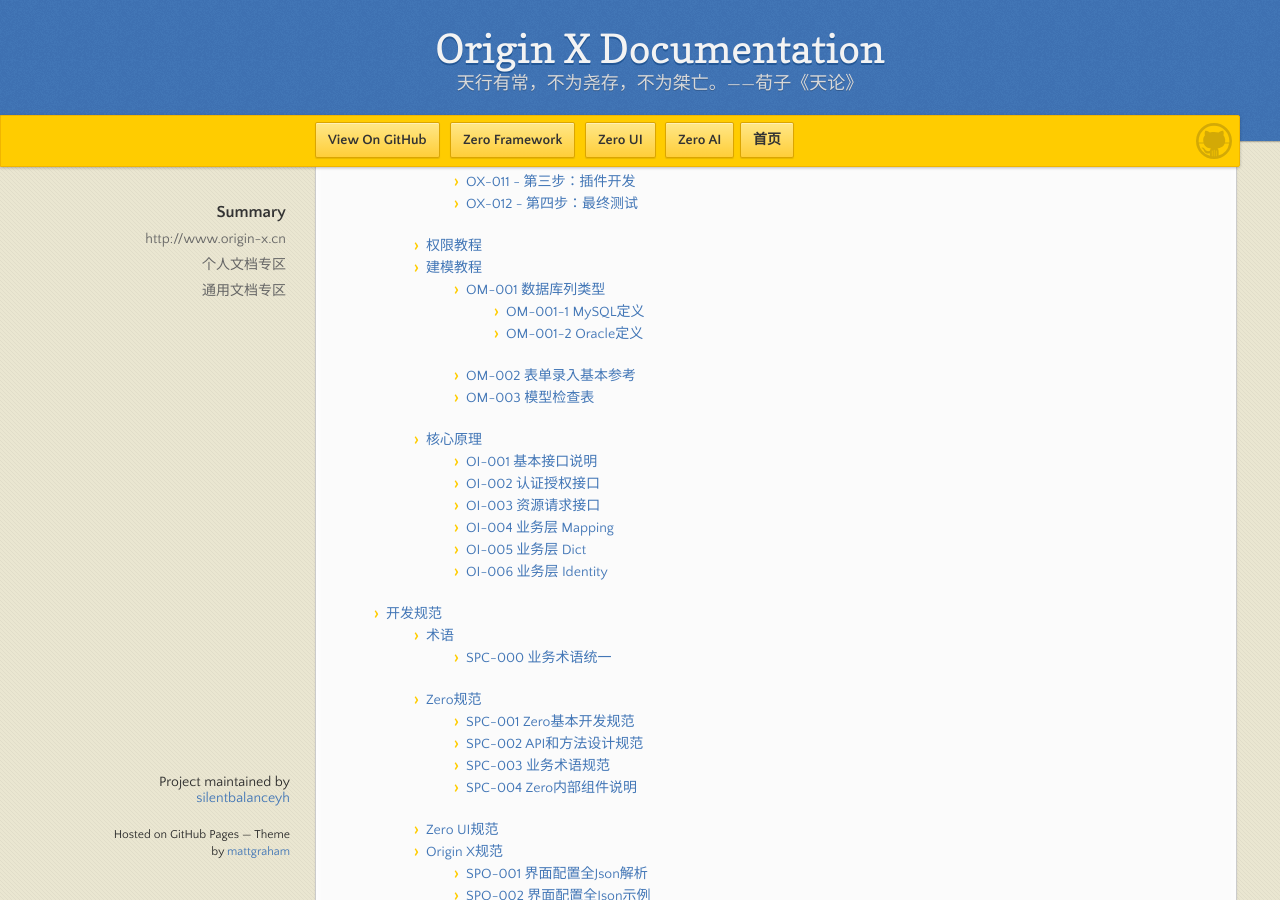
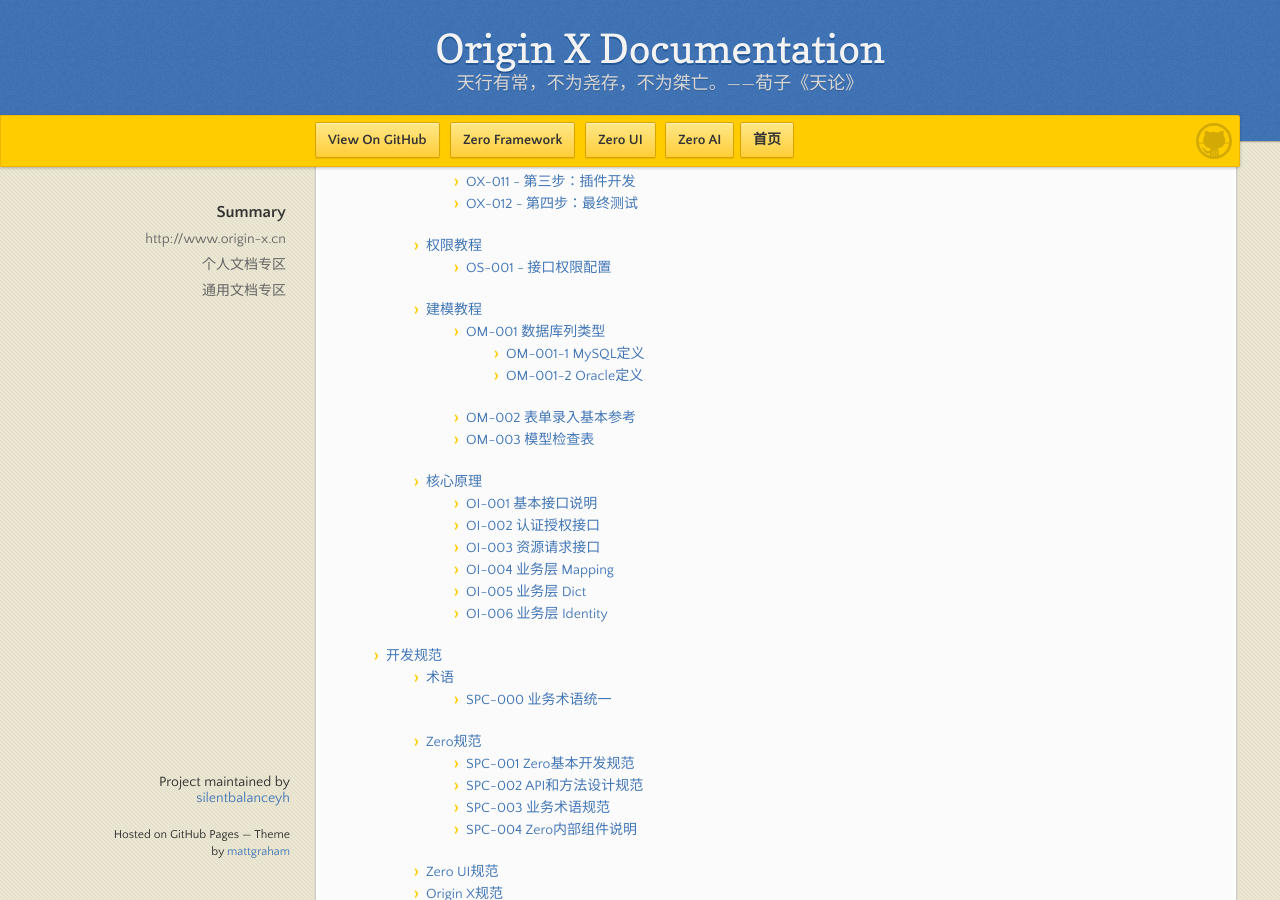
Before and after one commit to silentbalanceyh/mi-kb, a Jekyll site: the page built from SUMMARY.md, in a window 1280 px wide and 900 px high, scrolled down 2034 px. Built offline with Jekyll 4.4.1, drawn with Linux system fonts in a browser that asks for light colours; our own code applies the rules of GitHub Pages for plain Markdown files.

Commit message:
Updates origin-x-engine/main.md
Auto commit by GitBook Editor

```diff
--- a/SUMMARY.md
+++ b/SUMMARY.md
@@ -83,6 +83,7 @@
     * [OX-011 - 第三步：插件开发](origin-x-engine/1-oxshi-shi-jiao-cheng/ox-011-di-san-bu-ff1a-tong-dao-ce-shi.md)
     * [OX-012 - 第四步：最终测试](origin-x-engine/1-oxshi-shi-jiao-cheng/ox-012-di-si-bu-ff1a-zui-zhong-ce-shi.md)
   * [权限教程](origin-x-engine/quan-xian-jiao-cheng.md)
+    * [OS-001 - 接口权限配置](origin-x-engine/quan-xian-jiao-cheng/os-001-jie-kou-quan-xian-pei-zhi.md)
   * [建模教程](origin-x-engine/2-oxjian-mo-jiao-cheng.md)
     * [OM-001 数据库列类型](origin-x-engine/2-oxjian-mo-jiao-cheng/om-001-shu-ju-ku-lie-lei-xing.md)
       * [OM-001-1 MySQL定义](origin-x-engine/2-oxjian-mo-jiao-cheng/om-001-shu-ju-ku-lie-lei-xing/om-001-1-mysqlding-yi.md)
```
Also changed, not shown: origin-x-engine/main.md (+2 -0 lines), origin-x-engine/quan-xian-jiao-cheng/os-001-jie-kou-quan-xian-pei-zhi.md (added).
